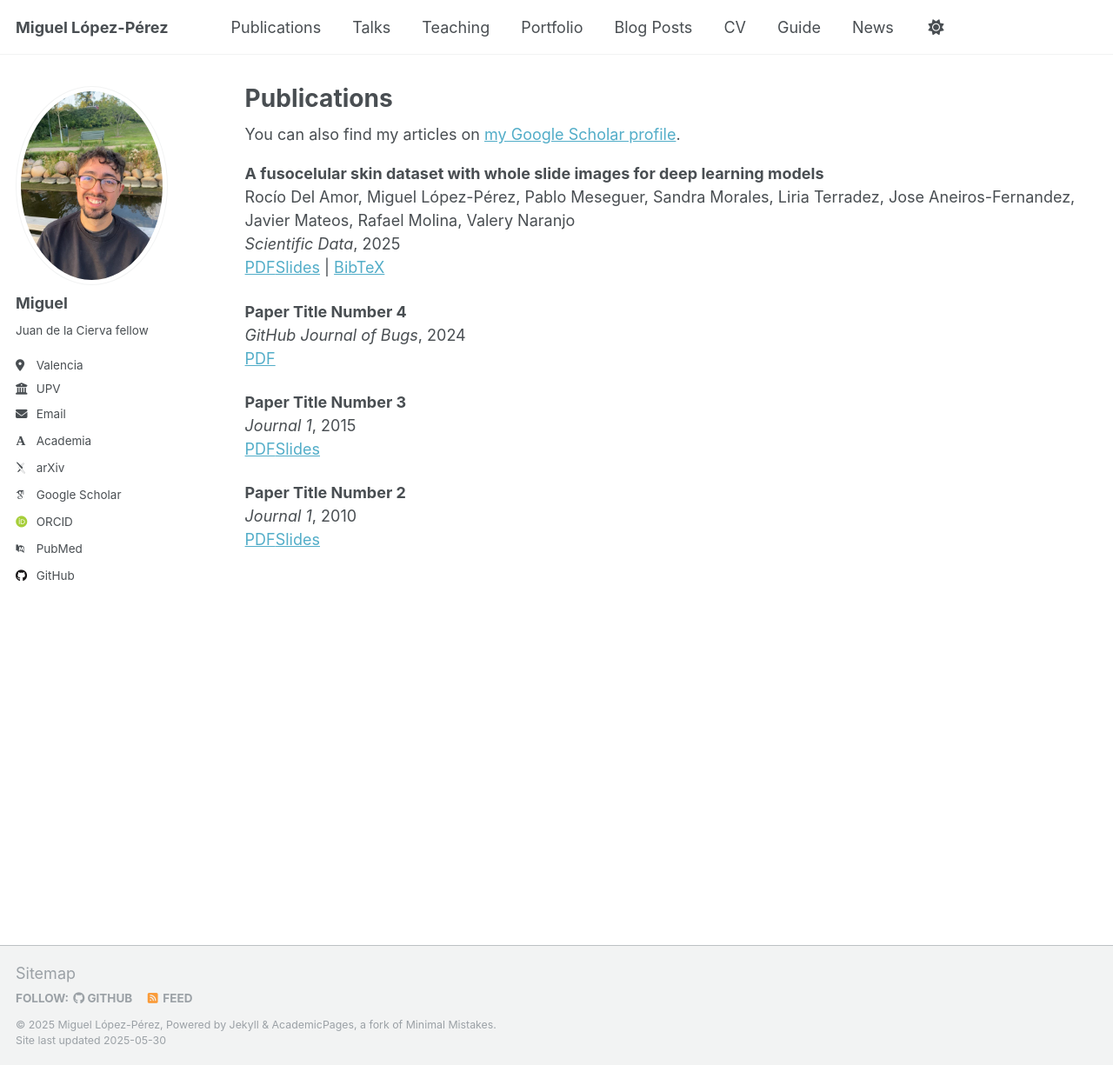
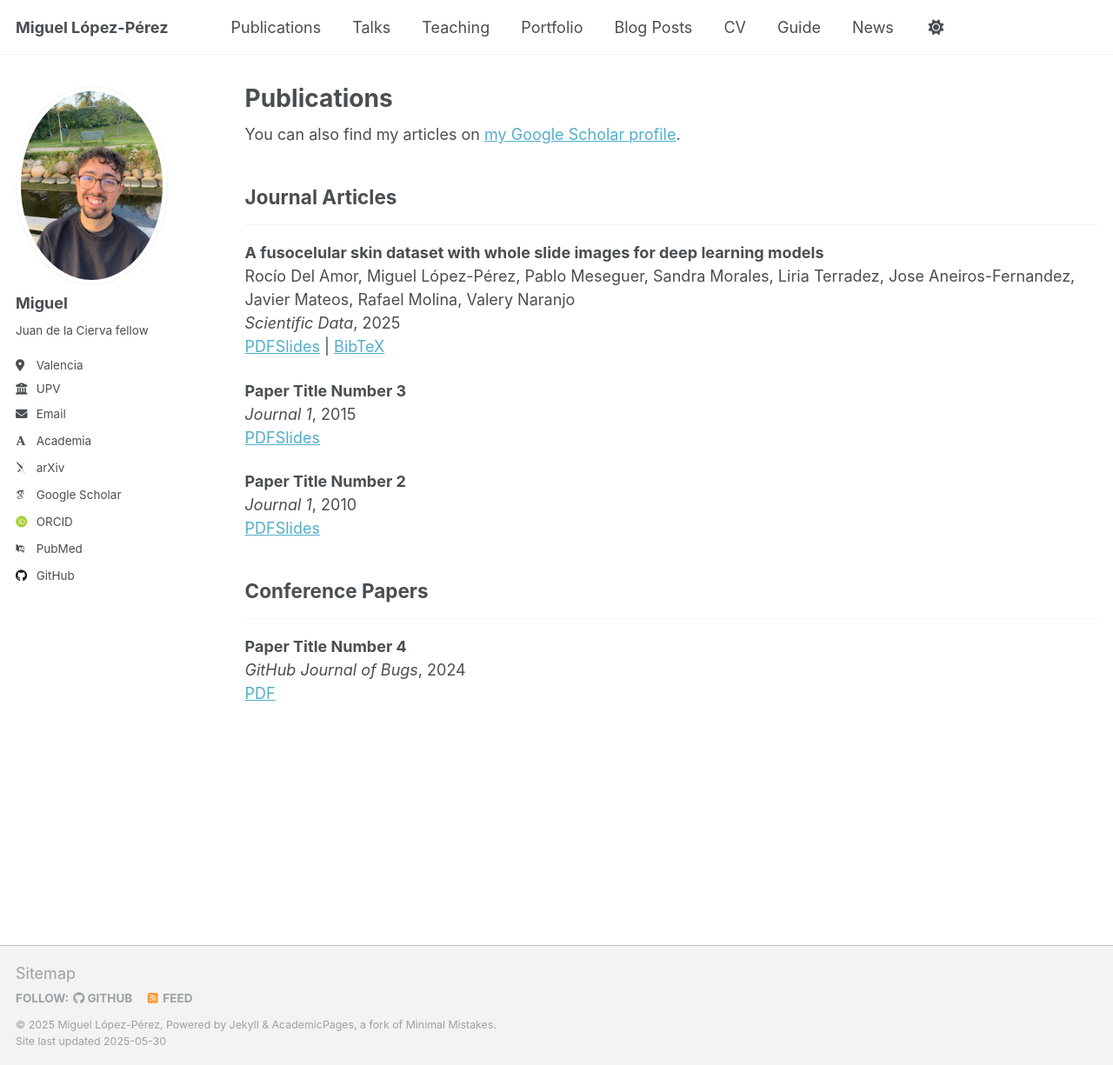
Before and after one commit to wizmik12/wizmik12.github.io, a Jekyll site: the page built from _pages/publications.html, in a window 1280 px wide and 1225 px high. Shown: the whole window at 87% size. Built offline with Jekyll 4.4.1, drawn with Linux system fonts in a browser that asks for light colours; some web fonts are replaced.

Commit message:
Update publications.html

```diff
--- a/_pages/publications.html
+++ b/_pages/publications.html
@@ -15,7 +15,17 @@ author_profile: true
 
   {% assign seen_ids = "" | split: "," %}
 
-  {% for post in site.publications reversed %}
+  {% if site.publication_category %}
+    {% for cat in site.publication_category %}
+      {% assign category_key = cat[0] %}
+      {% assign category_title = cat[1].title %}
+
+      {% assign posts_in_category = site.publications | where: "category", category_key %}
+
+      {% if posts_in_category.size > 0 %}
+        <h2>{{ category_title }}</h2><hr />
+
+        {% for post in posts_in_category reversed %}
           {% assign cid = post.canonical_id | default: post.title %}
           {% unless seen_ids contains cid %}
             {% assign seen_ids = seen_ids | push: cid %}
@@ -44,5 +54,7 @@ author_profile: true
 
           {% endunless %}
         {% endfor %}
-
+      {% endif %}
+    {% endfor %}
+  {% endif %}
 </div>
```
Lines whose indentation alone changed are shown as unchanged.
